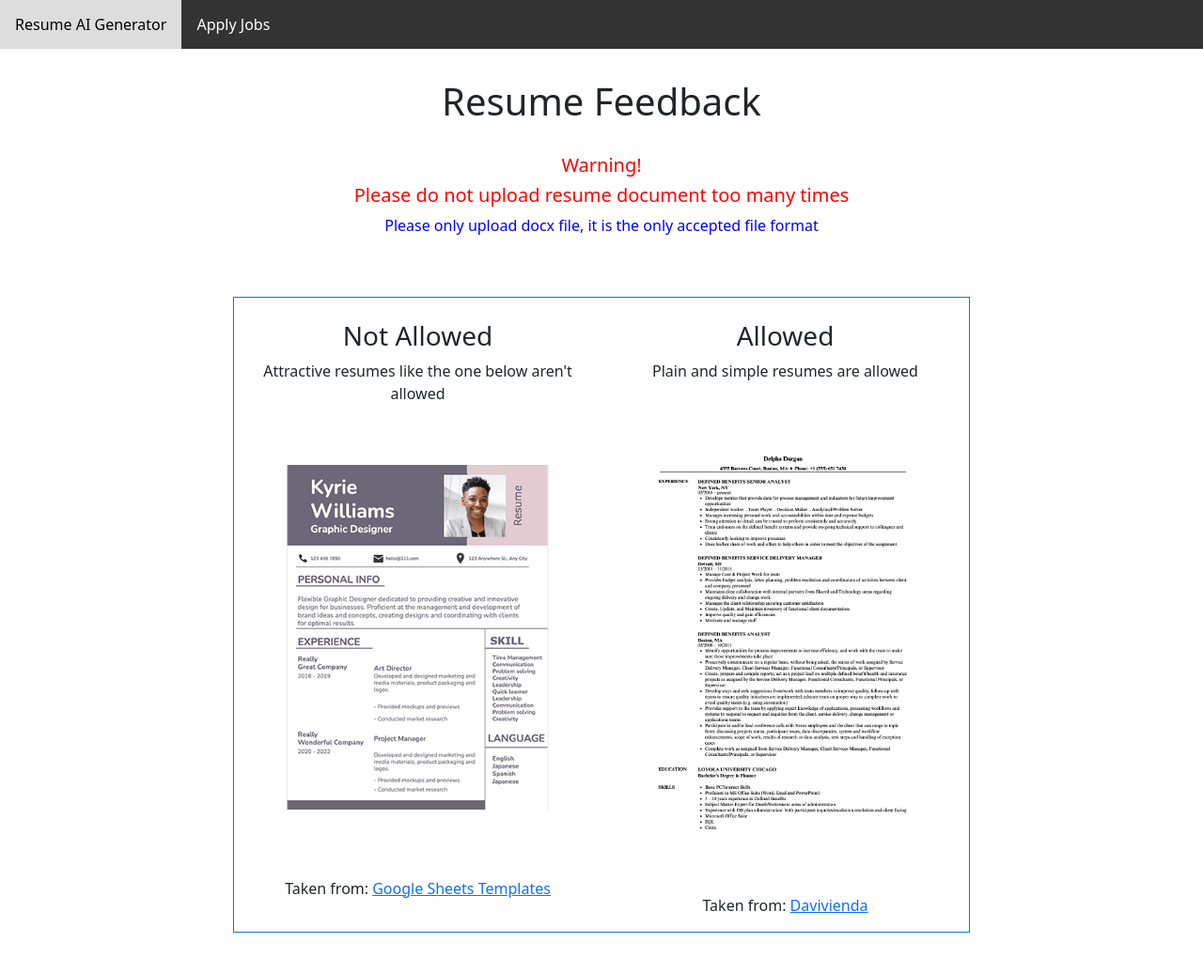
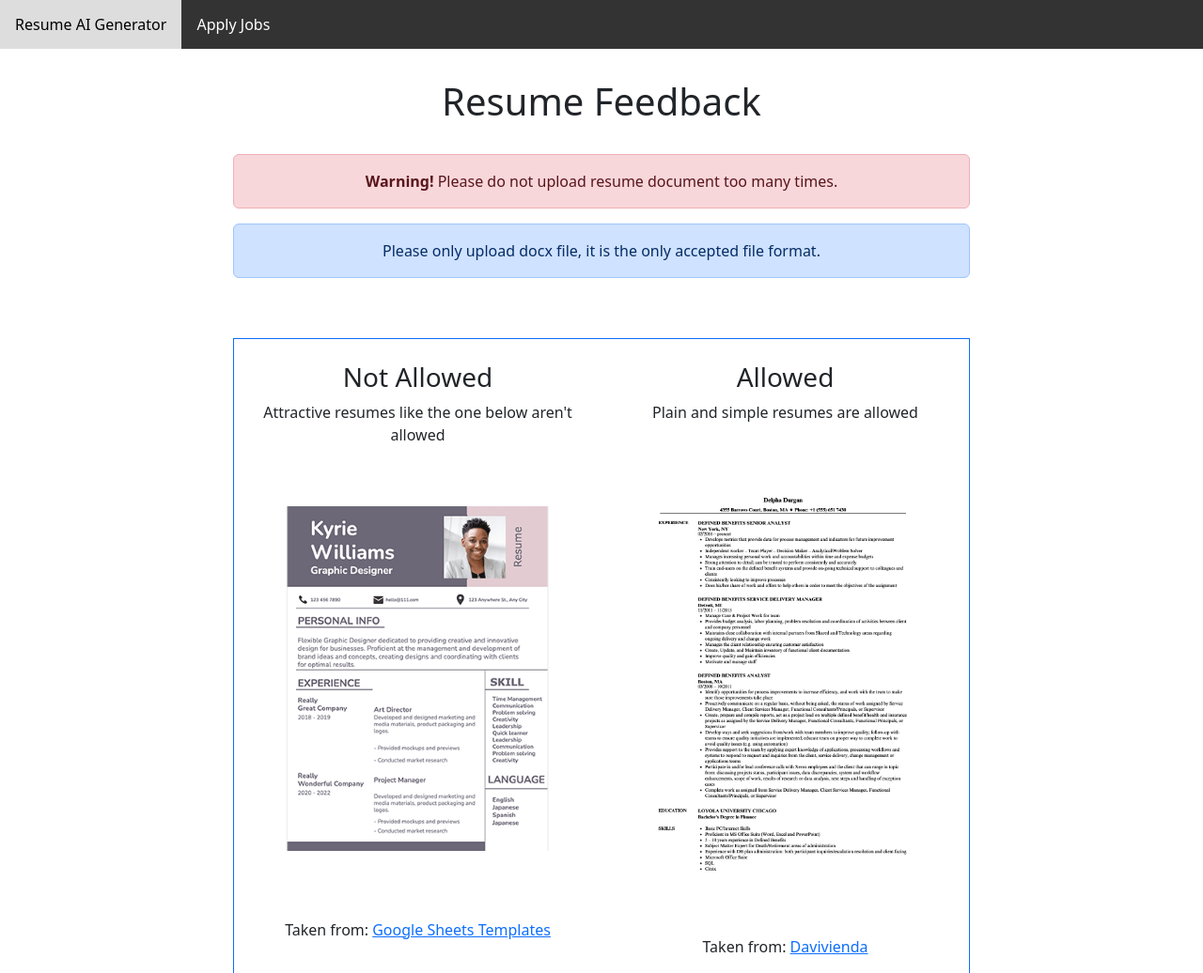
Before and after one commit to mariooohzc/rizzume, a FastAPI app: page / in a window 1280 px wide. Shown: the top 1036 px of the page at 94% size. Run offline with FastAPI, Linux system fonts and the light colour scheme.

Commit message:
beautify with bootstrap:

```diff
--- a/templates/docx_upload4AI.html
+++ b/templates/docx_upload4AI.html
@@ -45,9 +45,14 @@
             <br/>
             <h1>Resume Feedback</h1>
             <br/>
-            <h5 style="color: red"> Warning!</h5>
-            <h5 style="color: red"> Please do not upload resume document too many times </h5>
-            <p style="color: blue"> Please only upload docx file, it is the only accepted file format </p>
+
+            <div class="alert alert-danger" role="alert">
+                <strong>Warning!</strong> Please do not upload resume document too many times.
+            </div>
+            <div class="alert alert-primary" role="alert">
+                Please only upload docx file, it is the only accepted file format.
+            </div>
+
             <br/>
             <br/>
 
```
